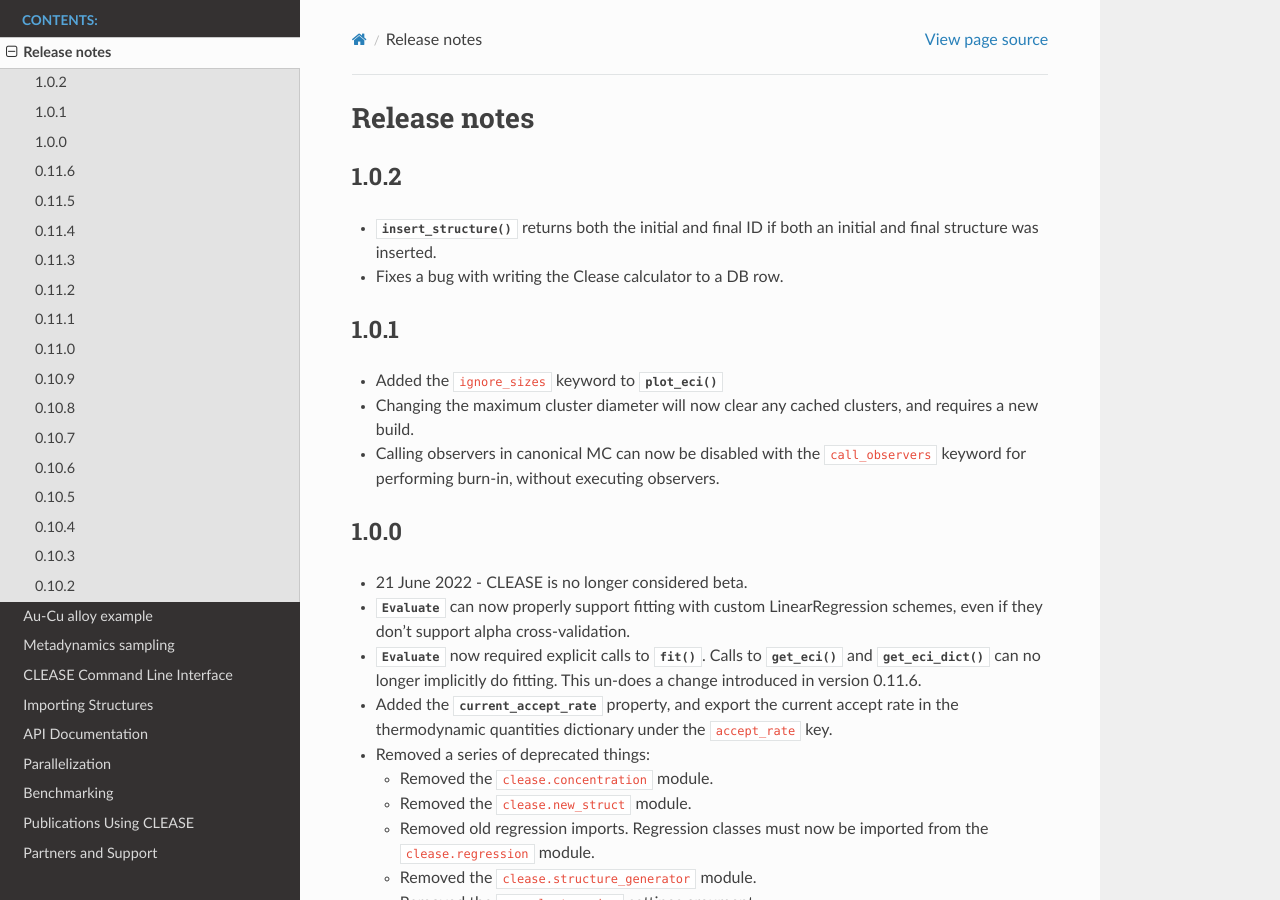
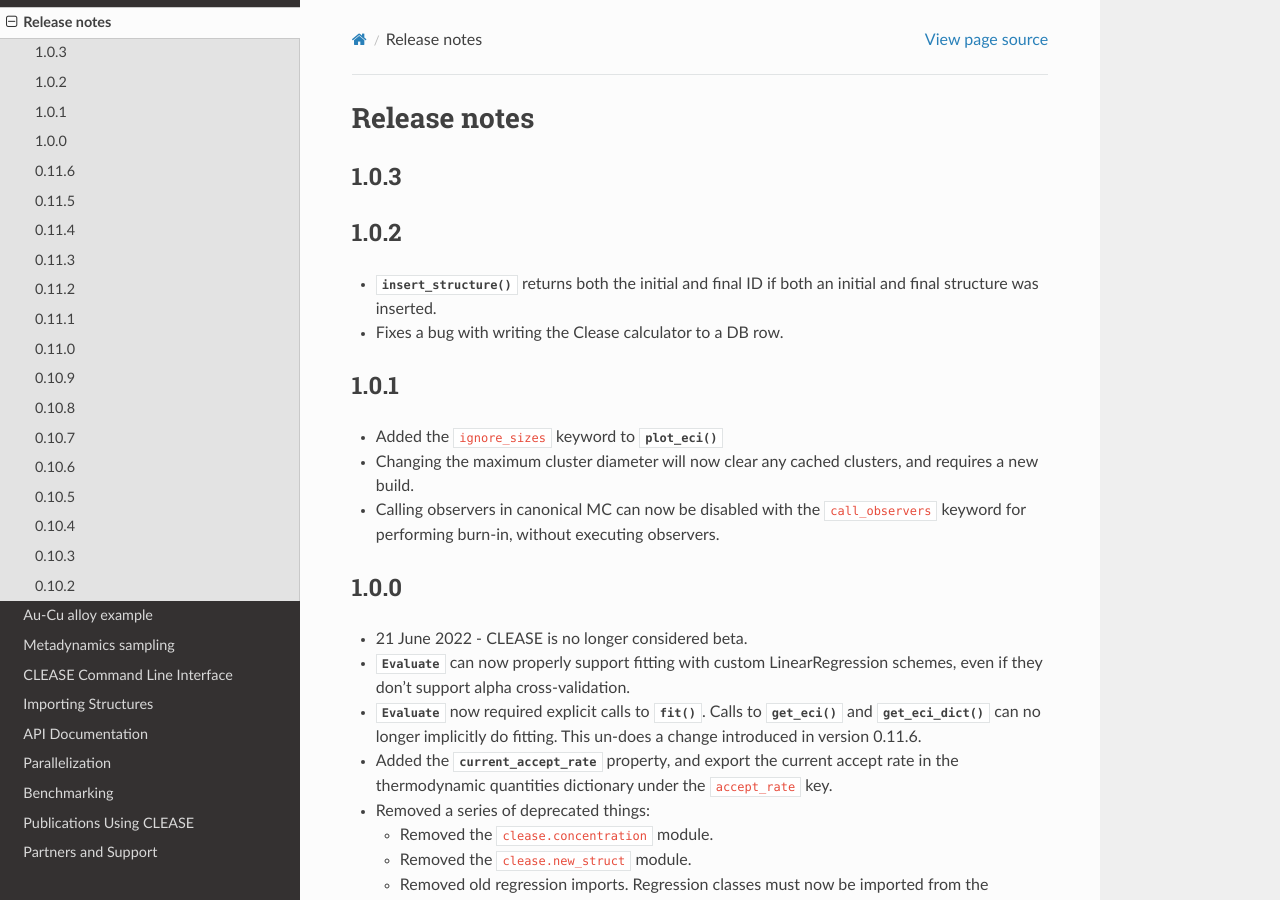
Before and after one commit to wuziqiqiqi/PD, a Sphinx documentation site: the page built from doc/source/releasenotes.rst, in a window 1280 px wide and 900 px high. Built offline with Sphinx 7.4.7 and the Read the Docs theme 2.0.0, drawn with Linux system fonts in a browser that asks for light colours.

Commit message:
bump version to 1.0.3

```diff
--- a/doc/source/releasenotes.rst
+++ b/doc/source/releasenotes.rst
@@ -3,6 +3,9 @@
 =============
 Release notes
 =============
+
+1.0.3
+======
 
 1.0.2
 ======
```
Also changed, not shown: 1 other file.
